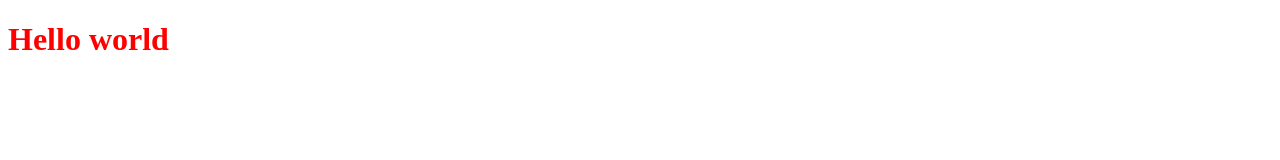
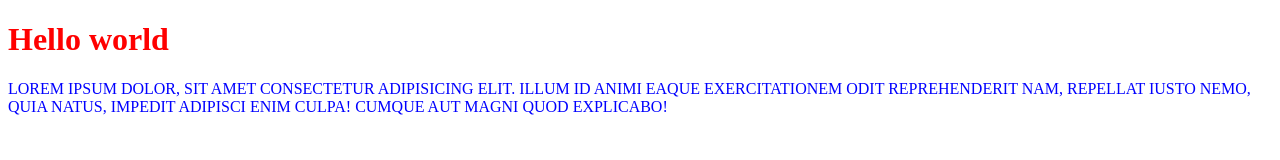
Before and after one commit to AndrewHelix/gitTest, a plain HTML site: page index.html in a window 1280 px wide. Drawn offline with Linux system fonts and the light colour scheme.

Commit message:
add some text

```diff
--- a/index.html
+++ b/index.html
@@ -10,6 +10,9 @@
 
 <body>
   <h1 class="title">Hello world</h1>
+  <p class="text">Lorem ipsum dolor, sit amet consectetur adipisicing elit. Illum id animi eaque exercitationem odit
+    reprehenderit
+    nam, repellat iusto nemo, quia natus, impedit adipisci enim culpa! Cumque aut magni quod explicabo!</p>
 </body>
 
 </html>
--- a/styles.css
+++ b/styles.css
@@ -1,3 +1,8 @@
 .title {
   color: red;
 }
+
+.text {
+  color: blue;
+  text-transform: uppercase;
+}
```
